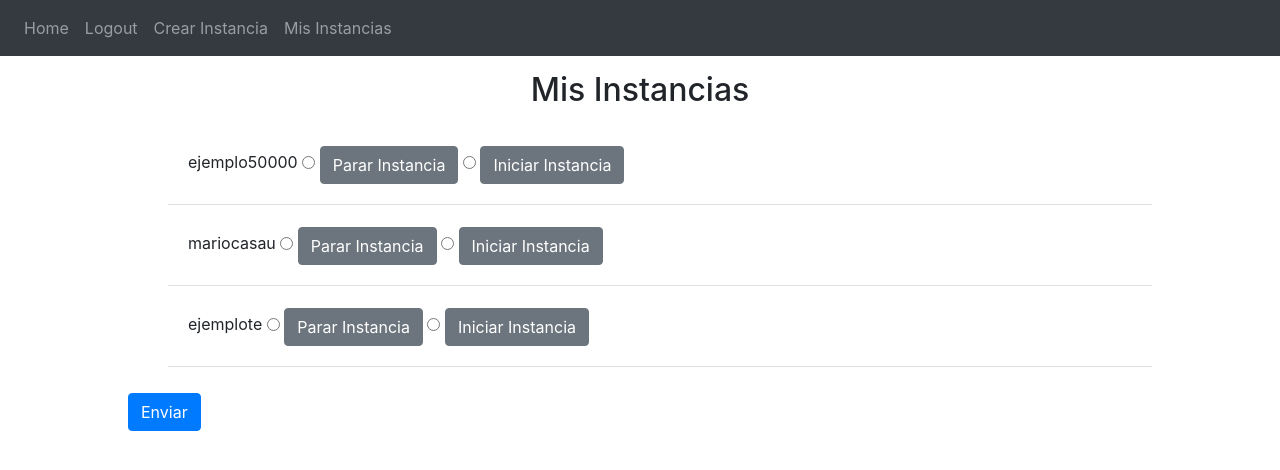
After one commit to jromeroa17/awsflask, a Flask app: page /misInstancias in a window 1280 px wide. The commit adds this page. Shown: the top 470 px of the page. Run offline with Flask 3, Linux system fonts and the light colour scheme; a user stored in the database is signed in; data comes from the database, SQL or seed files in the repository; both versions use the stored data as it was after the commit; some libraries are stand-ins or nearby versions.

Commit message:
Creado formulario para el botox3

```diff
--- a/website/templates/base.html
+++ b/website/templates/base.html
@@ -23,6 +23,7 @@
 					<li><a href="/" class="nav-item nav-link" id="home">Home</a></li>
 					<li><a href="/logout" class="nav-item nav-link" id="logout">Logout</a></li>
 					<li><a href="/createInstance" class="nav-item nav-link" id="createInstance">Crear Instancia</a></li>
+					<li><a href="/misInstancias" class="nav-item nav-link" id="misInstancias">Mis Instancias</a></li>
 					{% else %}
 					<li><a href="/sign-in" class="nav-item nav-link" id="signin">Sign-In</a></li>
 					<li><a href="/login" class="nav-item nav-link" id="login">Login</a></li>
--- a/website/templates/createInstance.html
+++ b/website/templates/createInstance.html
@@ -25,17 +25,14 @@
                 placeholder="Escribe el nombre de la instancia:">
         <label>Sistema Operativo</label>
         <br>
-
             <input type="radio" class="btn-check" name="so" id="option1"
                    autocomplete="off" checked value="AmazonLinux"
             >
             <label class="btn btn-secondary" for="option1">Amazon Linux</label>
-
             <input type="radio" class="btn-check" name="so" id="option2"
                    autocomplete="off" value="Ubuntu"
             >
             <label class="btn btn-secondary" for="option2">Ubuntu</label>
-
             <input type="radio" class="btn-check" name="so" id="option3"
                    autocomplete="off" value="WinServer"
             >
--- /dev/null
+++ b/website/templates/misinstancias.html
@@ -0,0 +1,46 @@
+{% extends 'base.html' %}
+
+  {% block title %}
+    <title>Instancias</title>
+<style>
+        label {
+            cursor:pointer;
+            margin-top:10px;
+        }
+        input:checked + label {
+            background-color:blue;
+        }
+        form {
+            width:80%;
+            margin:auto;
+        }
+        button.enviar {
+            margin:10px auto;
+        }
+    </style>
+{% endblock %}
+
+{% block content %}
+    <h2 style="text-align:center; margin:15px 0px;">Mis Instancias</h2>
+    <form method='POST' class="form-group">
+        <ul class="list-groups list-group-flush" id="Instancias">
+          {% for Instancia in user.Instance %}
+          <li class="list-group-item">
+              {{ Instancia.name }}
+              <input type="radio" class="btn-check" name="orden{{ Instancia.name }}" id="parar{{ Instancia.name }}"
+                   autocomplete="off" value="Parar"
+            >
+            <label class="btn btn-secondary" for="parar">Parar Instancia</label>
+
+              <input type="radio" class="btn-check" name="orden{{ Instancia.name }}" id="iniciar{{ Instancia.name }}"
+                   autocomplete="off" value="Iniciar"
+            >
+            <label class="btn btn-secondary" for="iniciar">Iniciar Instancia</label>
+
+          </li>
+          {% endfor %}
+        </ul>
+        <button type="submit" class="btn btn-primary enviar">Enviar</button>
+    </form>
+
+{% endblock %}
--- a/website/views.py
+++ b/website/views.py
@@ -2,10 +2,13 @@ from flask import Blueprint, request, flash
 from flask import render_template
 import boto3
 import botocore.exceptions
-from flask_login import login_user, login_required, current_user, logout_user
+from flask_login import login_required, current_user
+from . import db
+
+from .models import Instancia
 
 
-## ec2 = boto3.client('ec2')
+ec2 = boto3.client('ec2')
 views = Blueprint('views', __name__)
 
 def crearInstancia(name,opsys,keypair,instnum):
@@ -29,6 +32,14 @@ def crearInstancia(name,opsys,keypair,instnum):
     )
     return response
 
+def db_instancia(name,opsys,keypair):
+    response = ec2.describe_instances(Filters=[{'Name': 'tag:Name', 'Values': [name]}])['Reservations']
+    instanceid = response[0]['Instances'][0]['InstanceId']
+    new_instance = Instancia(id=instanceid,name=name, opsys=opsys, keypairs=keypair, user_id=current_user.id)
+    db.session.add(new_instance)
+    db.session.commit()
+
+
 @views.route('/')
 def home():
     return render_template('home.html', user=current_user)
@@ -42,13 +53,39 @@ def create_instance():
         keypair = request.form.get('keypair')
         instnum = int(request.form.get('instnum'))
 
-        try:
-            crearInstancia(name,opsys,keypair,instnum)
-        except botocore.exceptions.ClientError:
-            ec2.create_key_pair(KeyName=keypair)
-            crearInstancia(name, opsys, keypair, instnum)
+        instance = Instancia.query.filter_by(name=name).first()
+
+        if instance:
+            flash("Instancia ya existe", category='error')
+        else:
+            try:
+                crearInstancia(name,opsys,keypair,instnum)
+                db_instancia(name,opsys,keypair)
+                flash("Instancia Creada", category='success')
+            except botocore.exceptions.ClientError:
+                ec2.create_key_pair(KeyName=keypair)
+                crearInstancia(name, opsys, keypair, instnum)
+                db_instancia(name, opsys, keypair)
+                flash("Instancia Creada", category='success')
+
+
 
     return render_template('createInstance.html', user=current_user)
+
+@views.route('/misInstancias', methods=['GET','POST'])
+@login_required
+def mis_instancias():
+
+    if request.method == 'POST':
+        for Instancia in current_user.Instance:
+            orden = request.form.get(f'orden{Instancia.name}')
+            if orden == 'Iniciar':
+                ec2.start_instances(InstanceIds=[Instancia.id])
+                flash("Instancia Iniciada")
+            elif orden == 'Parar':
+                ec2.stop_instances(InstanceIds=[Instancia.id])
+                flash("Instancia Parada")
+    return render_template('misinstancias.html',  user=current_user)
 
 amis = {
     'AmazonLinux':'ami-08b5b3a93ed654d19',
```
Also changed, not shown: instance/database.db.
